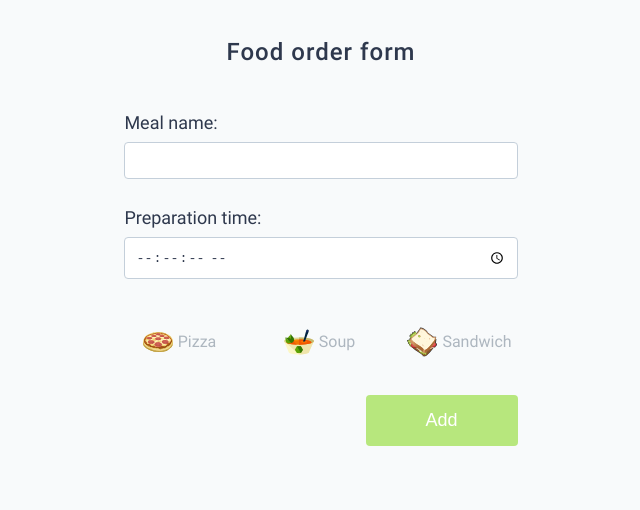
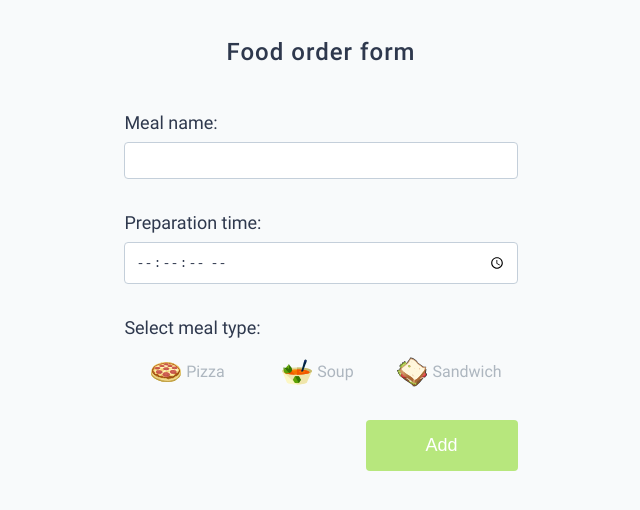
Before and after one commit to aynurajafarova/dishes-react-app, a React app: page / in a window 1280 px wide. Shown: the top 510 px of the page, without its empty margins (319-959 px from the left). Built offline with nearby package versions, Linux system fonts and the light colour scheme.

Commit message:
style(meal-options): change MealOptions component style

```diff
--- a/src/client/apps/meals/components/AddMealForm/AddMealForm.scss
+++ b/src/client/apps/meals/components/AddMealForm/AddMealForm.scss
@@ -4,7 +4,7 @@
   padding-bottom: 50px;
   &__field {
     width: 70%;
-    padding: 10px 5px;
+    padding: 10px 5px 15px;
     box-sizing: border-box;
     margin: 0 auto;
     &__label {
--- a/src/client/apps/meals/components/AddMealForm/AddMealForm.tsx
+++ b/src/client/apps/meals/components/AddMealForm/AddMealForm.tsx
@@ -87,7 +87,6 @@ const AddMealForm: FC<InjectedFormProps<any, IProps> & IProps> = ({
   submitting,
   meals,
   invalid,
-  reset,
   error,
   anyTouched,
   fetchSingleMeal,
@@ -144,7 +143,10 @@ const AddMealForm: FC<InjectedFormProps<any, IProps> & IProps> = ({
           );
         }
       )}
-      <MealOptions {...{ meals, reset, fetchSingleMeal, renderField }} />
+      <MealOptions
+        className="add-meal-form__field"
+        {...{ meals, fetchSingleMeal, renderField }}
+      />
       {singleMeal &&
         singleMeal?.inputFields.map(
           ({ id, fieldName, label, type, minValue }: IField) => {
--- a/src/client/apps/meals/components/MealOptions/MealOptions.scss
+++ b/src/client/apps/meals/components/MealOptions/MealOptions.scss
@@ -34,4 +34,8 @@
       }
     }
   }
+  p {
+    font-size: 18px;
+    margin-bottom: 12px;
+  }
 }
--- a/src/client/apps/meals/components/MealOptions/MealOptions.tsx
+++ b/src/client/apps/meals/components/MealOptions/MealOptions.tsx
@@ -9,15 +9,17 @@ import "./MealOptions.scss";
 
 interface IProps {
   meals: IMeal[];
-  reset: () => void;
   fetchSingleMeal: (meals: IMeal[], id: string) => (dispatch: Dispatch) => void;
+  className?: string;
 }
 
-const MealOptions: FC<IProps> = ({ meals, fetchSingleMeal }) => {
+const MealOptions: FC<IProps> = ({ meals, fetchSingleMeal, className }) => {
   const dispatch = useDispatch();
   return (
     <>
-      <div className="meal-types center">
+      <div className={`meal-types ${className}`}>
+        <p>Select meal type:</p>
+        <div className="center">
           {meals &&
             meals?.map(({ id, name, type, title, img, value }) => {
               return (
@@ -30,7 +32,6 @@ const MealOptions: FC<IProps> = ({ meals, fetchSingleMeal }) => {
                     component="input"
                     {...{ type, name, id, value }}
                     onChange={() => {
-                    // reset();
                       dispatch(fetchSingleMeal(meals, id.toString()));
                     }}
                   />
@@ -42,6 +43,7 @@ const MealOptions: FC<IProps> = ({ meals, fetchSingleMeal }) => {
               );
             })}
         </div>
+      </div>
     </>
   );
 };
```
Lines whose indentation alone changed are shown as unchanged.
